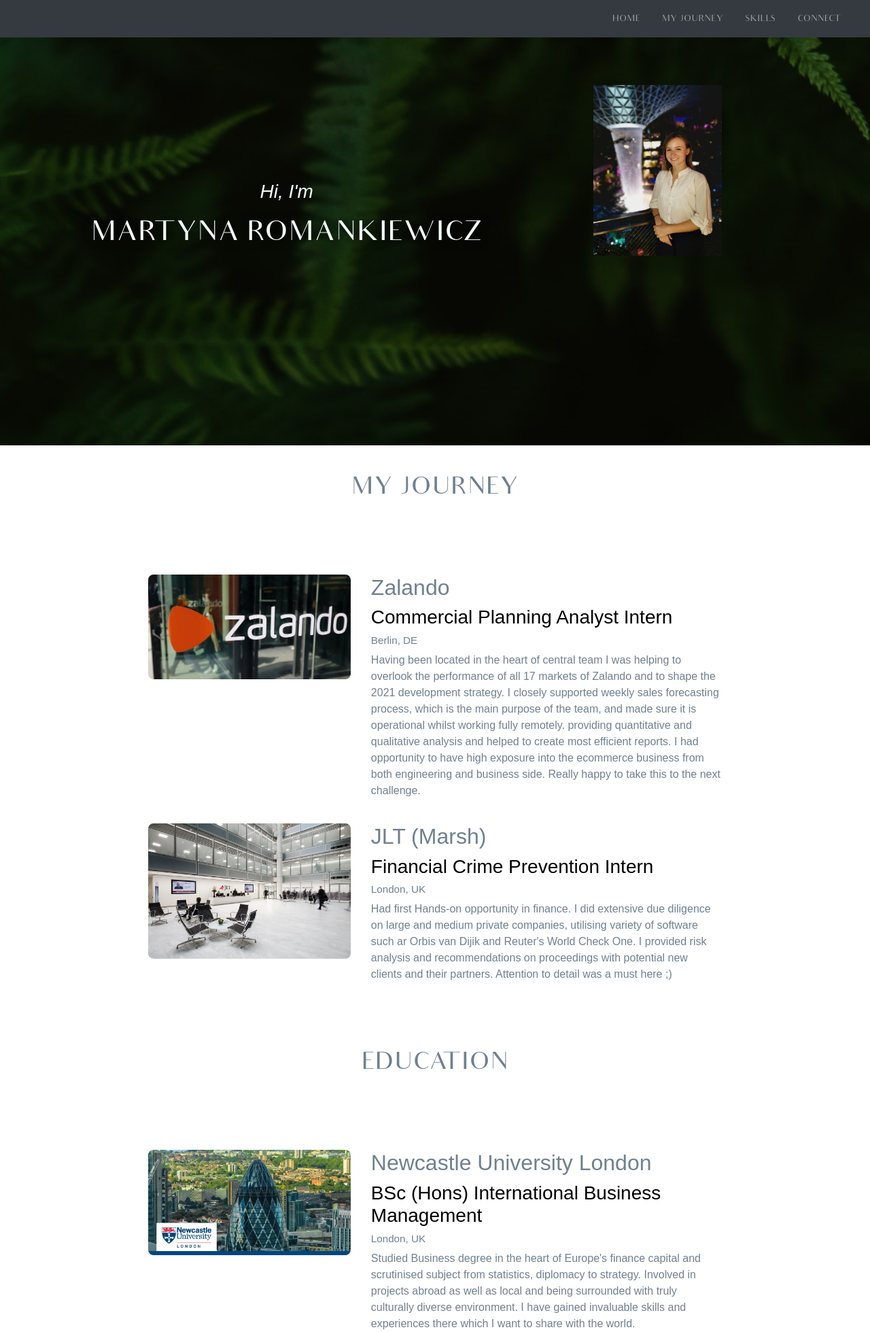
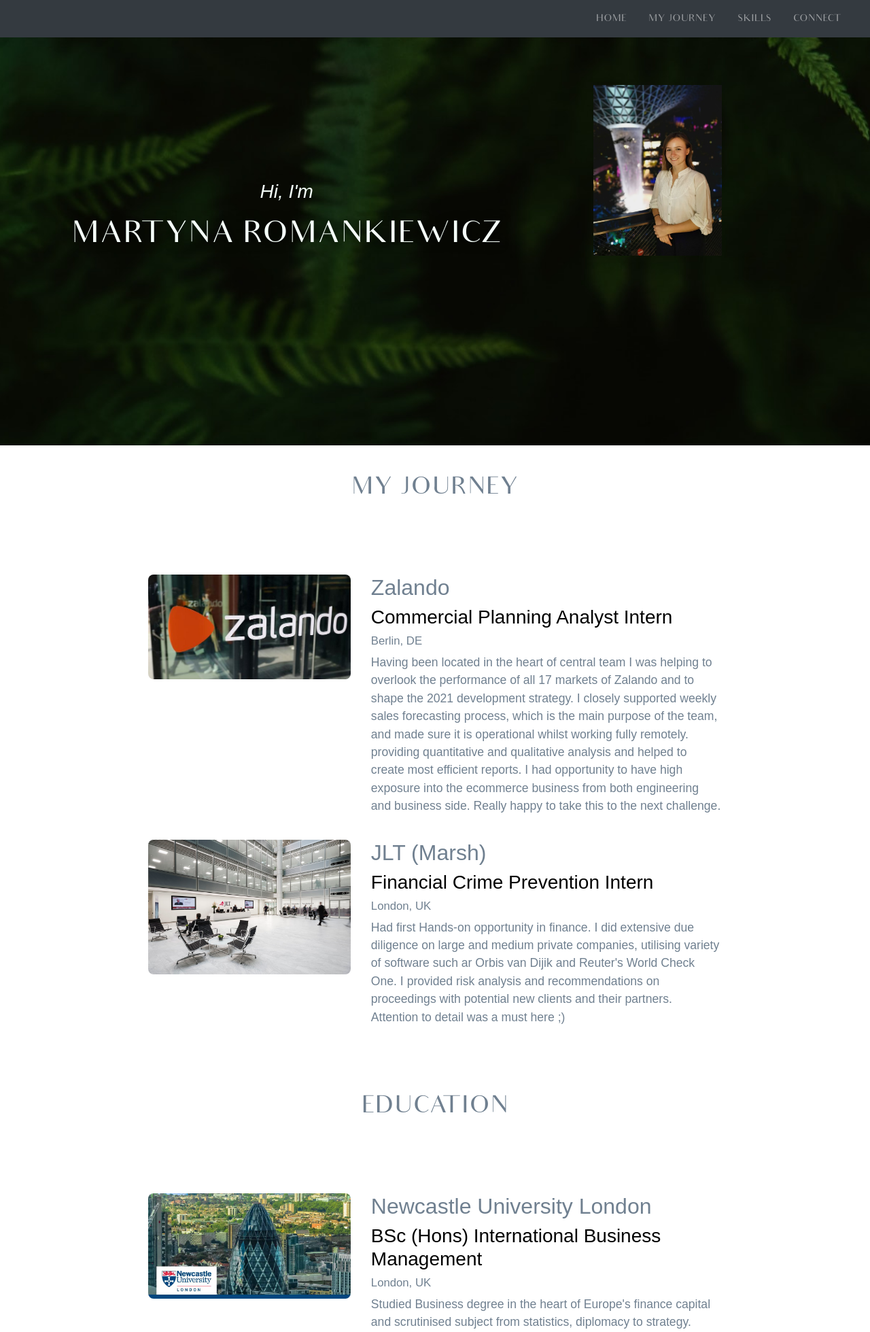
Before and after one commit to mromankim/martyna-website, a PHP site: page / in a window 1280 px wide. Shown: the top 1959 px of the page at 68% size. Run offline with PHP 8.4, Linux system fonts and the light colour scheme.

Commit message:
Update styles.css

```diff
--- a/styles.css
+++ b/styles.css
@@ -458,7 +458,13 @@
   font-size: 70%;
 }
 
+@media (min-width: 1200px)  {
 
+body {
+    font-size: 110%;
+}
+
+}
 
 @media (max-width: 992px)  {
 
```
